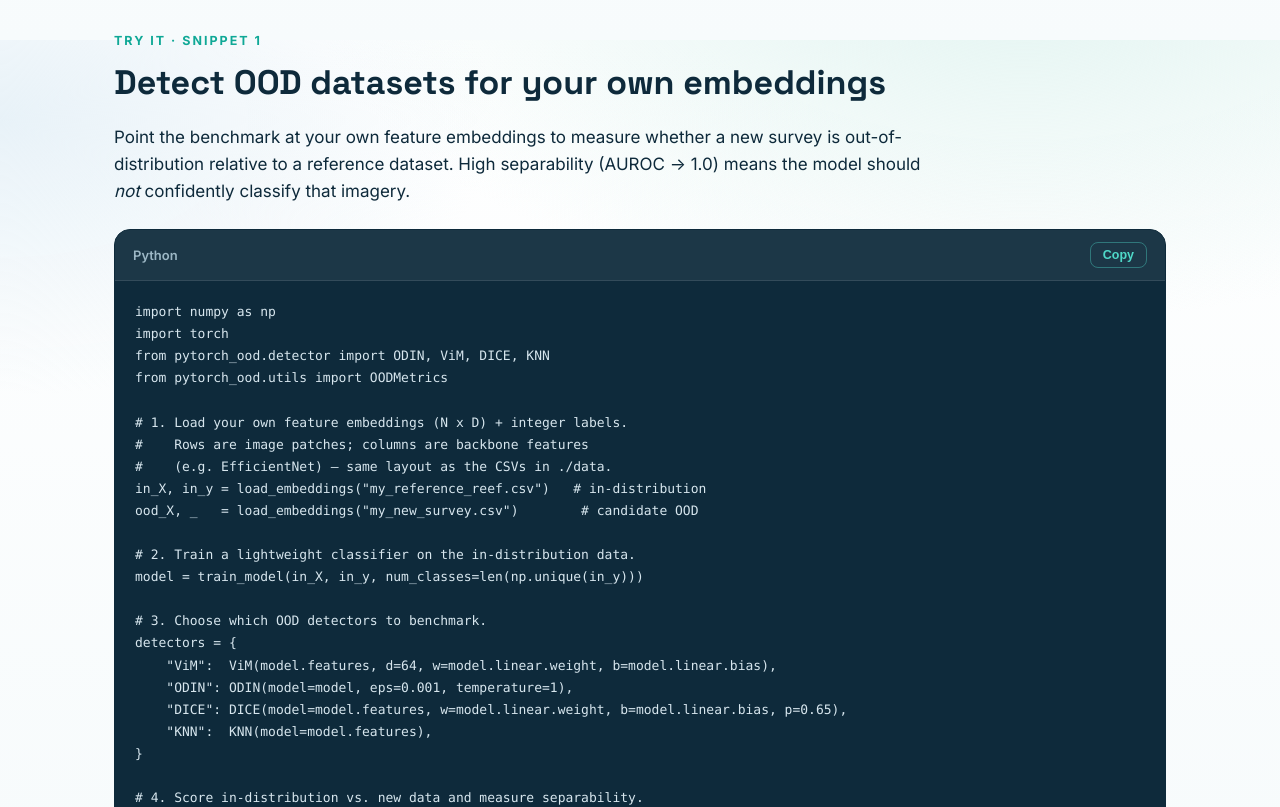
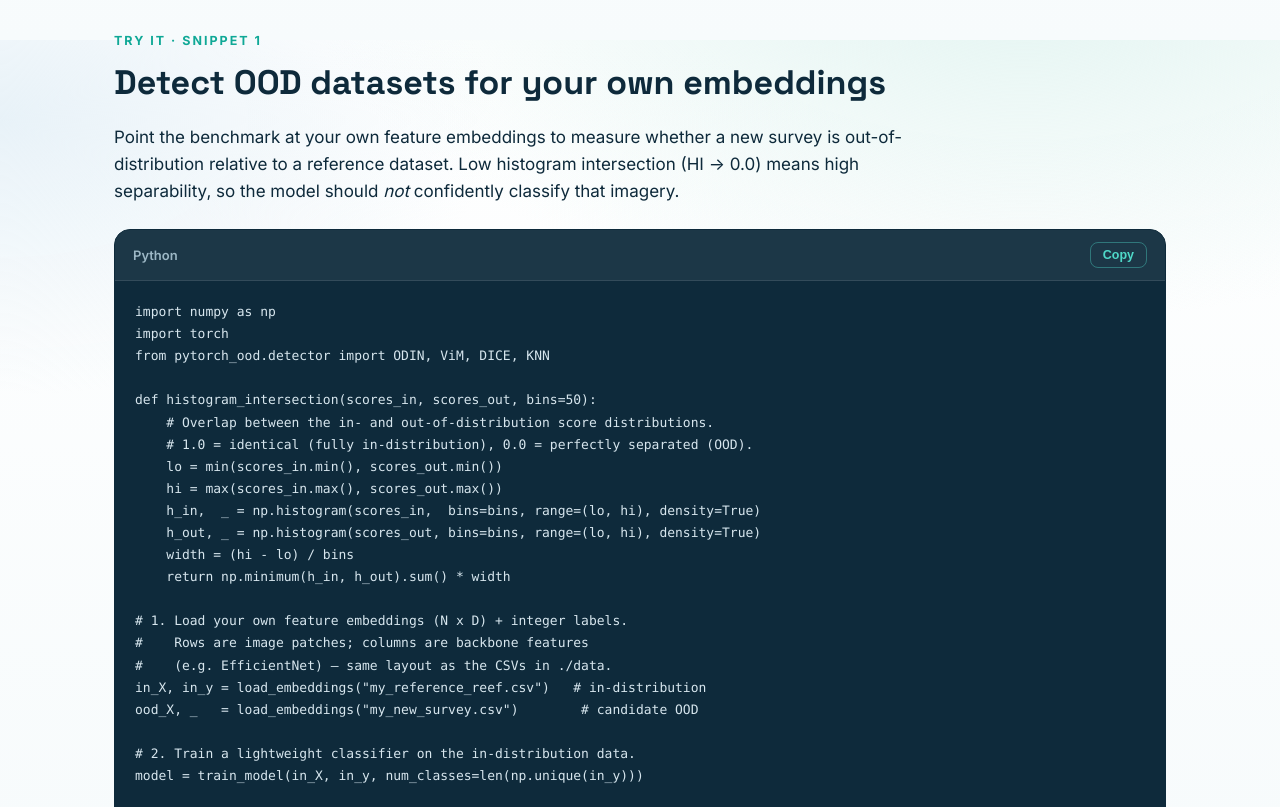
Before and after one commit to threehundred/safeai-for-coral-reefs-public, a plain HTML site: page index.html in a window 1280 px wide. Shown: the part 3160-3967 px from the top of the page. Drawn offline with Linux system fonts and the light colour scheme.

Commit message:
Update index.html

```diff
--- a/index.html
+++ b/index.html
@@ -372,8 +372,8 @@
     <h2>Detect OOD datasets for your own embeddings</h2>
     <p class="lead">
       Point the benchmark at your own feature embeddings to measure whether a new survey is
-      out-of-distribution relative to a reference dataset. High separability (AUROC&nbsp;→&nbsp;1.0)
-      means the model should <em>not</em> confidently classify that imagery.
+      out-of-distribution relative to a reference dataset. Low histogram intersection (HI&nbsp;→&nbsp;0.0)
+      means high separability, so the model should <em>not</em> confidently classify that imagery.
     </p>
     <div class="cite">
       <div class="cite-head">
@@ -383,7 +383,16 @@
 <pre>import numpy as np
 import torch
 from pytorch_ood.detector import ODIN, ViM, DICE, KNN
-from pytorch_ood.utils import OODMetrics
+
+def histogram_intersection(scores_in, scores_out, bins=50):
+    # Overlap between the in- and out-of-distribution score distributions.
+    # 1.0 = identical (fully in-distribution), 0.0 = perfectly separated (OOD).
+    lo = min(scores_in.min(), scores_out.min())
+    hi = max(scores_in.max(), scores_out.max())
+    h_in,  _ = np.histogram(scores_in,  bins=bins, range=(lo, hi), density=True)
+    h_out, _ = np.histogram(scores_out, bins=bins, range=(lo, hi), density=True)
+    width = (hi - lo) / bins
+    return np.minimum(h_in, h_out).sum() * width
 
 # 1. Load your own feature embeddings (N x D) + integer labels.
 #    Rows are image patches; columns are backbone features
@@ -405,17 +414,14 @@ detectors = {
 # 4. Score in-distribution vs. new data and measure separability.
 for name, det in detectors.items():
     det.fit(torch.tensor(in_X))
-    scores_in  = det.predict(torch.tensor(in_X))
-    scores_out = det.predict(torch.tensor(ood_X))
+    scores_in  = det.predict(torch.tensor(in_X)).numpy()
+    scores_out = det.predict(torch.tensor(ood_X)).numpy()
 
-    metrics = OODMetrics(metrics=["auroc", "fpr95tpr"])
-    metrics.update(scores_in,  torch.zeros(len(scores_in)))   # 0 = in-distribution
-    metrics.update(scores_out, torch.ones(len(scores_out)))   # 1 = OOD
-    result = metrics.compute()
-    print(f"{name:5s}  AUROC={result['auroc']:.3f}  FPR95={result['fpr95tpr']:.3f}")
+    hi = histogram_intersection(scores_in, scores_out)
+    print(f"{name:5s}  HI={hi:.3f}")
 
-# AUROC ~0.5  -> new data looks in-distribution (safe to classify)
-# AUROC ->1.0 -> new data is out-of-distribution (flag for review)</pre>
+# HI ->1.0 -> new data looks in-distribution (safe to classify)
+# HI ~0.0  -> new data is out-of-distribution (flag for review)</pre>
     </div>
   </div>
 </section>
```
